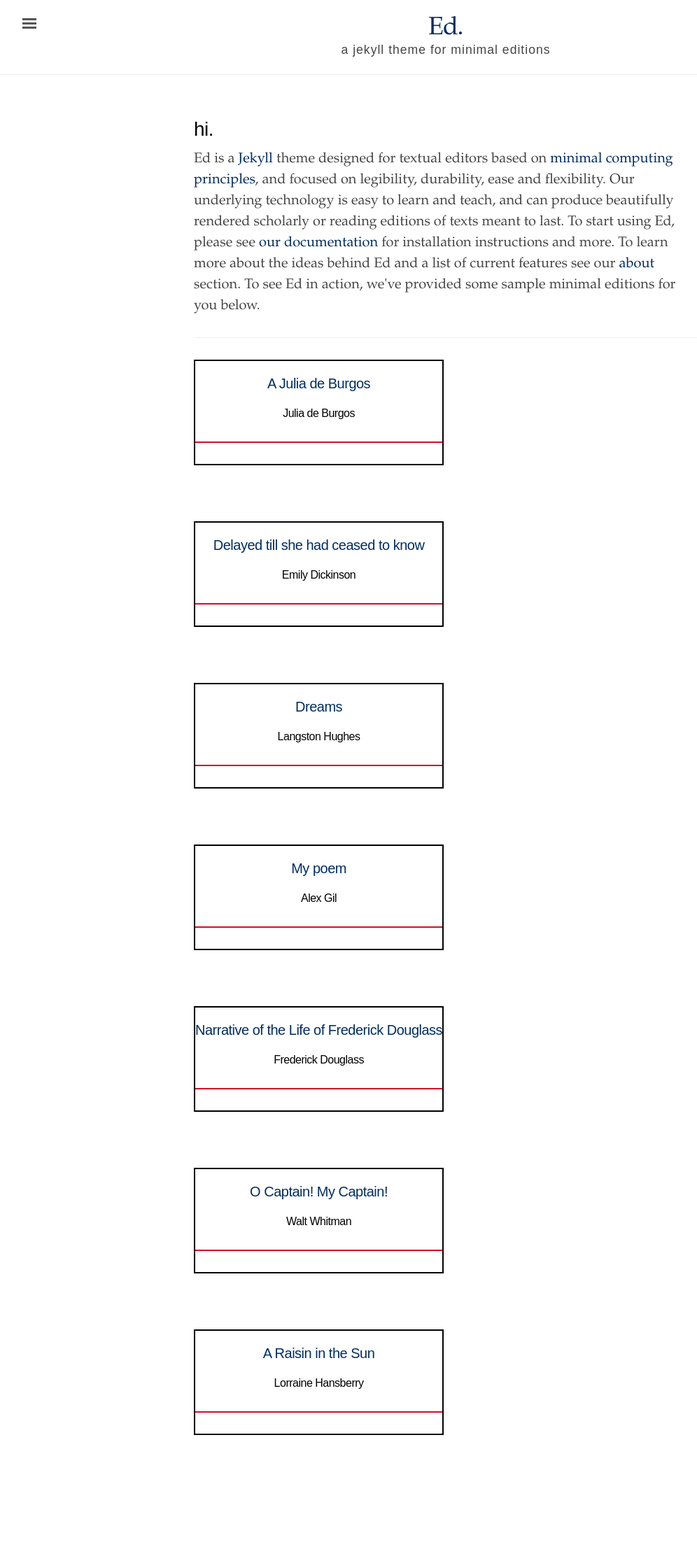
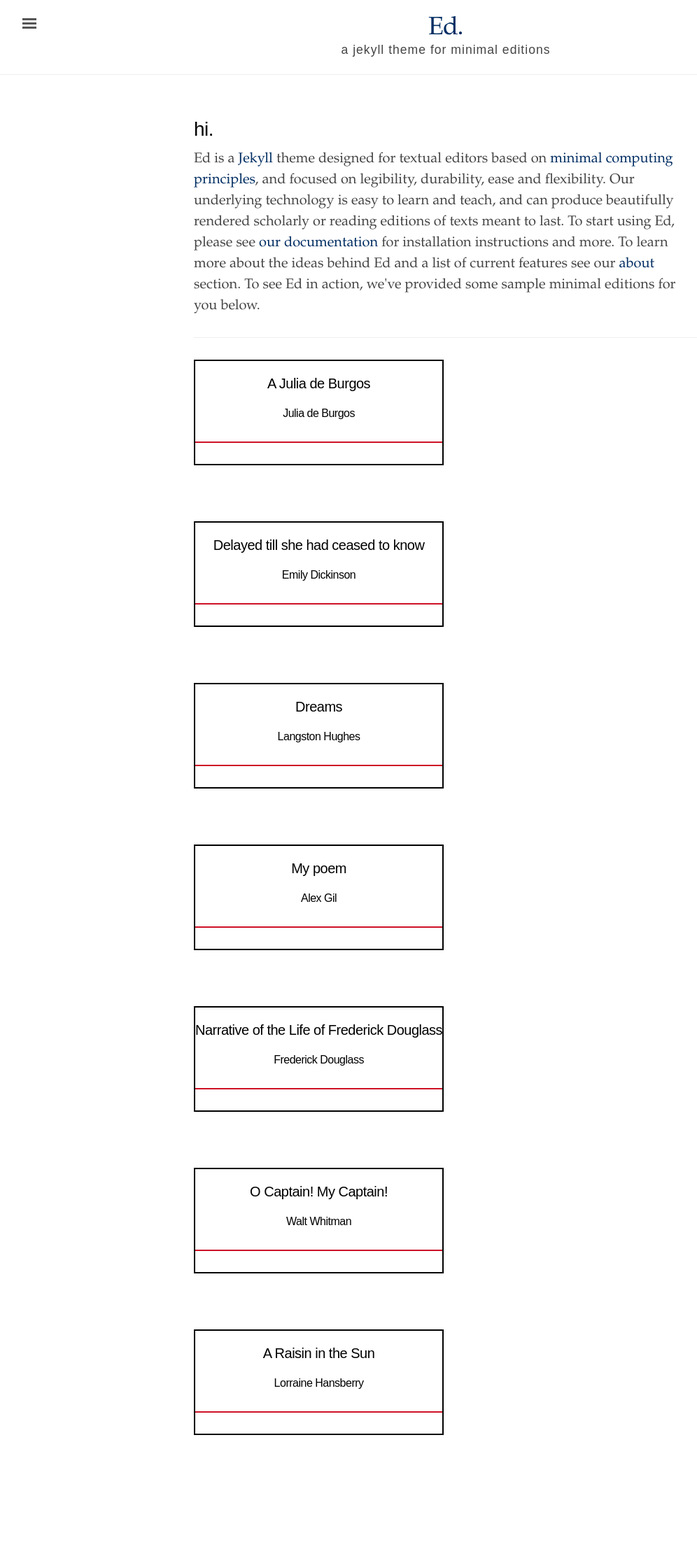
Before and after one commit to minicomp/ed, a Jekyll site: the page built from index.html, in a window 1280 px wide. Shown: the whole page at 70% size, without its empty margins (3-999 px from the left). Built offline with Jekyll 4.4.1, drawn with Linux system fonts in a browser that asks for light colours.

Commit message:
working on grid

```diff
--- a/_sass/_ed.scss
+++ b/_sass/_ed.scss
@@ -713,7 +713,7 @@ li.prose-indent {
 
 /* Table of Contents */
 
-.toc h2 {
+.toc h2, .toc h2 a {
   color: $heading-color;
   font-size: 1em;
 }
```
